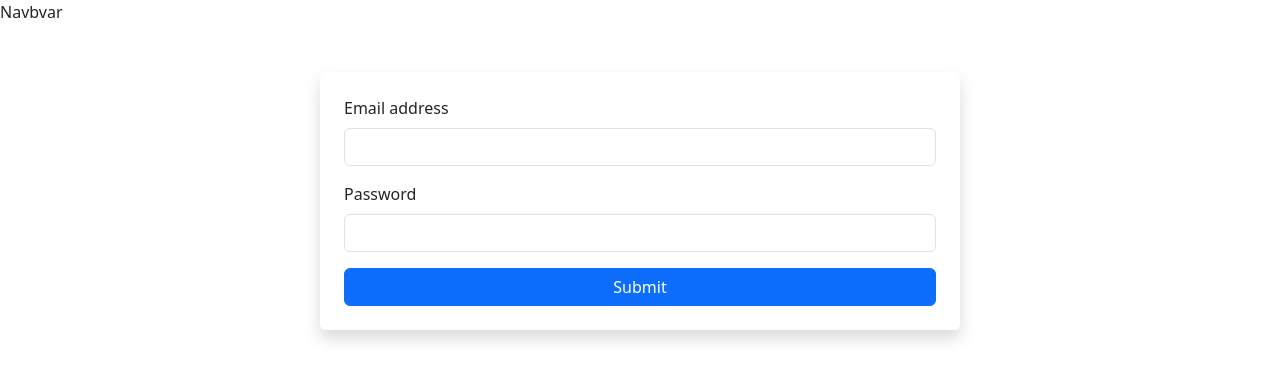
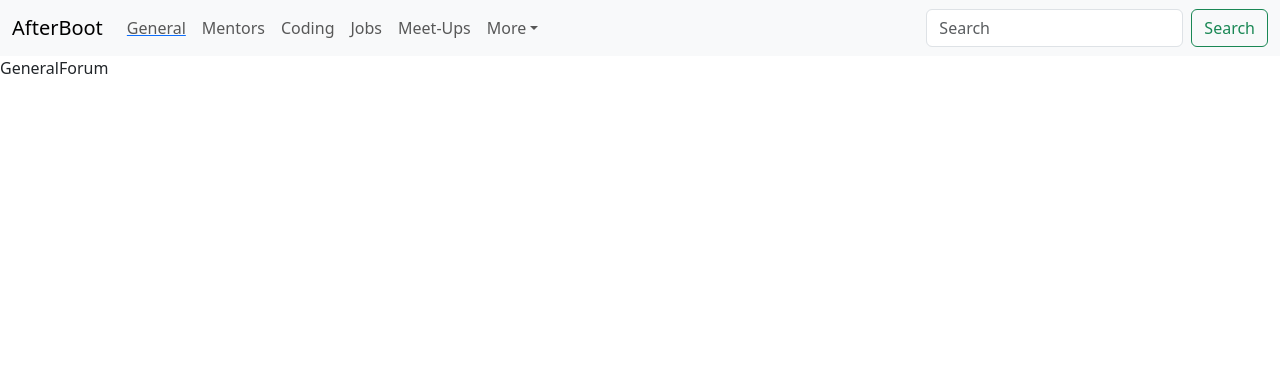
Before and after one commit to 21mooie/BloomKnowledgeBurg, a React (Vite) app: page / in a window 1280 px wide. Before the commit this address led to /login. Shown: the top 380 px of the page. Built offline with nearby package versions, Linux system fonts and the light colour scheme.

Commit message:
nav merge conf res

```diff
--- a/package.json
+++ b/package.json
@@ -12,7 +12,9 @@
     "@reduxjs/toolkit": "^1.9.5",
     "firebase": "^9.22.0",
     "js-cookie": "^3.0.5",
+    "bootstrap": "^5.3.0-alpha3",
     "react": "^18.2.0",
+    "react-bootstrap": "^2.7.4",
     "react-dom": "^18.2.0",
     "react-redux": "^8.0.5",
     "react-router-dom": "^6.11.2"
--- a/src/App.jsx
+++ b/src/App.jsx
@@ -1,11 +1,14 @@
 import React from "react";
 import { Outlet } from "react-router-dom";
 import Navbvar from "./Components/Navbvar";
+import GeneralForum from "./Pages/GeneralForum";
+import "../node_modules/bootstrap/dist/css/bootstrap.min.css";
 
 const App = () => {
   return (
     <div>
       <Navbvar />
+
       <Outlet />
     </div>
   );
--- a/src/Components/Navbvar.jsx
+++ b/src/Components/Navbvar.jsx
@@ -1,9 +1,52 @@
-import React from 'react'
+import React from "react";
+import Button from "react-bootstrap/Button";
+import Container from "react-bootstrap/Container";
+import Form from "react-bootstrap/Form";
+import Nav from "react-bootstrap/Nav";
+import Navbar from "react-bootstrap/Navbar";
+import NavDropdown from "react-bootstrap/NavDropdown";
+import { Link } from "react-router-dom";
 
-function Navbvar() {
+const Navbvar = () => {
   return (
-    <div>Navbvar</div>
-  )
-}
+    <Navbar bg="light" expand="lg">
+      <Container fluid>
+        <Navbar.Brand href="#"> AfterBoot</Navbar.Brand>
+        <Navbar.Toggle aria-controls="navbarScroll" />
+        <Navbar.Collapse id="navbarScroll">
+          <Nav
+            className="me-auto my-2 my-lg-0"
+            style={{ maxHeight: "100px" }}
+            navbarScroll
+          >
+            <Link to={`/forum/general`}>
+              <Nav.Link href="#general">General</Nav.Link>
+            </Link>
+            <Nav.Link href="#mentors">Mentors</Nav.Link>
+            <Nav.Link href="#action2">Coding </Nav.Link>
+            <Nav.Link href="#action2"> Jobs </Nav.Link>
+            <Nav.Link href="#action2">Meet-Ups </Nav.Link>
 
-export default Navbvar
+            <NavDropdown title="More" id="navbarScrollingDropdown">
+              <NavDropdown.Item href="#action3">Help</NavDropdown.Item>
+              <NavDropdown.Item href="#action4">Contact Us</NavDropdown.Item>
+              <NavDropdown.Divider />
+              <NavDropdown.Item href="#action5">About</NavDropdown.Item>
+            </NavDropdown>
+          </Nav>
+          <Form className="d-flex">
+            <Form.Control
+              type="search"
+              placeholder="Search"
+              className="me-2"
+              aria-label="Search"
+            />
+            <Button variant="outline-success">Search</Button>
+          </Form>
+        </Navbar.Collapse>
+      </Container>
+    </Navbar>
+  );
+};
+
+export default Navbvar;
--- /dev/null
+++ b/src/Pages/GeneralForum.jsx
@@ -0,0 +1,7 @@
+import React from "react";
+
+const GeneralForum = () => {
+  return <div>GeneralForum</div>;
+};
+
+export default GeneralForum;
```
Also changed, not shown: src/main.jsx (+8 -0 lines), src/index.css (line endings or trailing spaces), 1 other file (tests, documents, lock files or other folders).
